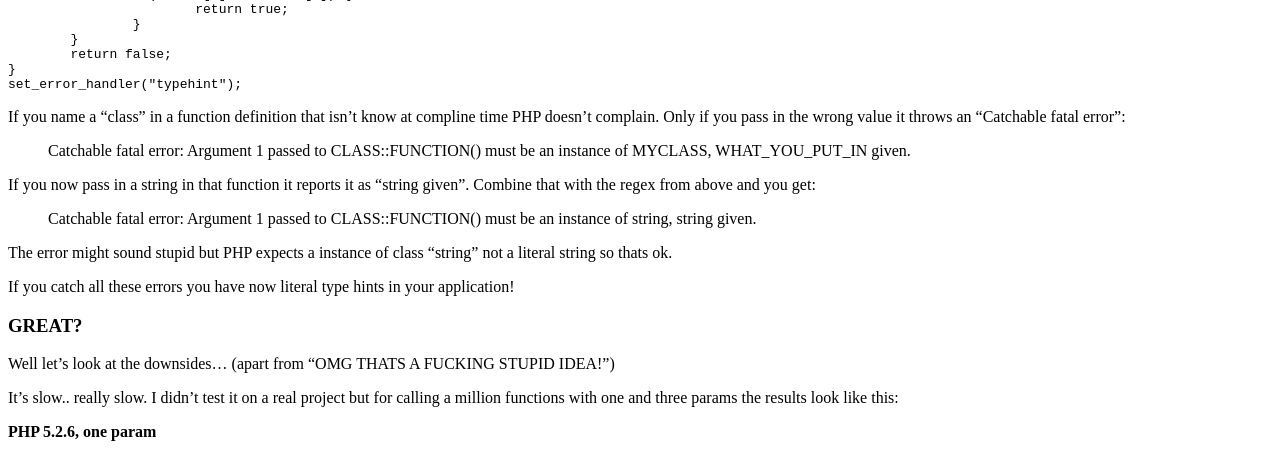
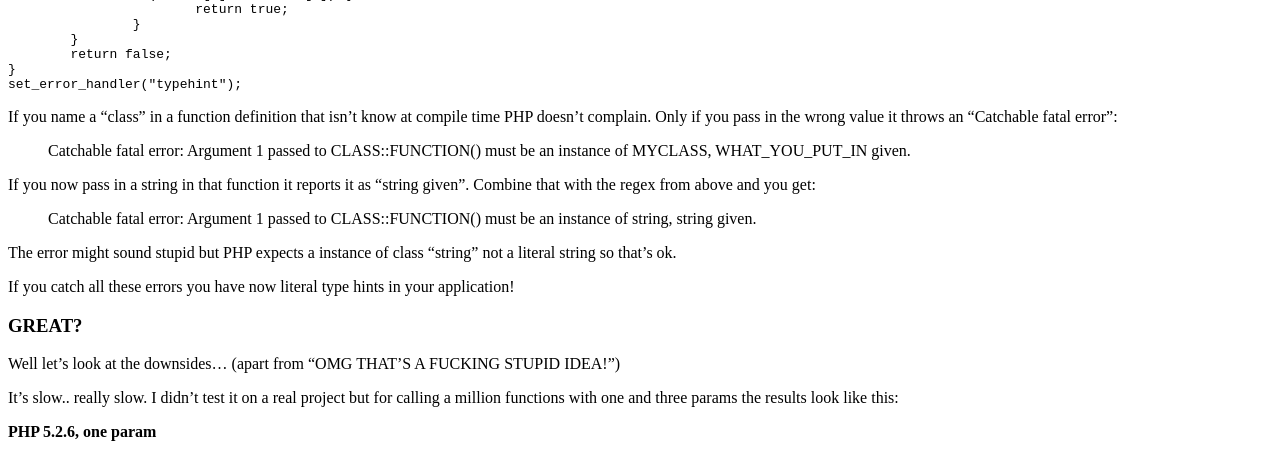
Before and after one commit to edorian/edorian.github.io, a Jekyll site: the page built from _posts/2010-03-30-typehints-hack-for-literal-values-in-php.md, in a window 1280 px wide. Shown: the part 379-836 px from the top of the page. Built offline with Jekyll 4.4.1, drawn with Linux system fonts in a browser that asks for light colours; nearby versions of some CDN libraries; comment, search, counter and statistics services are not loaded; a style sheet for code colours, icons or effects is not loaded.

Commit message:
Minor fixes

```diff
--- a/_posts/2010-03-30-typehints-hack-for-literal-values-in-php.md
+++ b/_posts/2010-03-30-typehints-hack-for-literal-values-in-php.md
@@ -22,7 +22,7 @@ For some years we are able to use "array" and class names as type hints [http://
 	set_error_handler("typehint");
 
 
-If you name a "class" in a function definition that isn't know at compline time PHP doesn't complain. Only if you pass in the wrong value it throws an "Catchable fatal error":
+If you name a "class" in a function definition that isn't know at compile time PHP doesn't complain. Only if you pass in the wrong value it throws an "Catchable fatal error":
 
 > Catchable fatal error: Argument 1 passed to CLASS::FUNCTION() must be an instance of MYCLASS, WHAT_YOU_PUT_IN given.
 
@@ -30,13 +30,13 @@ If you now pass in a string in that function it reports it as "string given". Co
 
 > Catchable fatal error: Argument 1 passed to CLASS::FUNCTION() must be an instance of string, string given.
 
-The error might sound stupid but PHP expects a instance of class "string" not a literal string so thats ok.
+The error might sound stupid but PHP expects a instance of class "string" not a literal string so that's ok.
 
 If you catch all these errors you have now literal type hints in your application!
 
 ### GREAT?
 
-Well let's look at the downsides... (apart from "OMG THATS A FUCKING STUPID IDEA!")
+Well let's look at the downsides... (apart from "OMG THAT'S A FUCKING STUPID IDEA!")
 
 It's slow.. really slow. I didn't test it on a real project but for calling a million functions with one and three params the results look like this:
 
```
